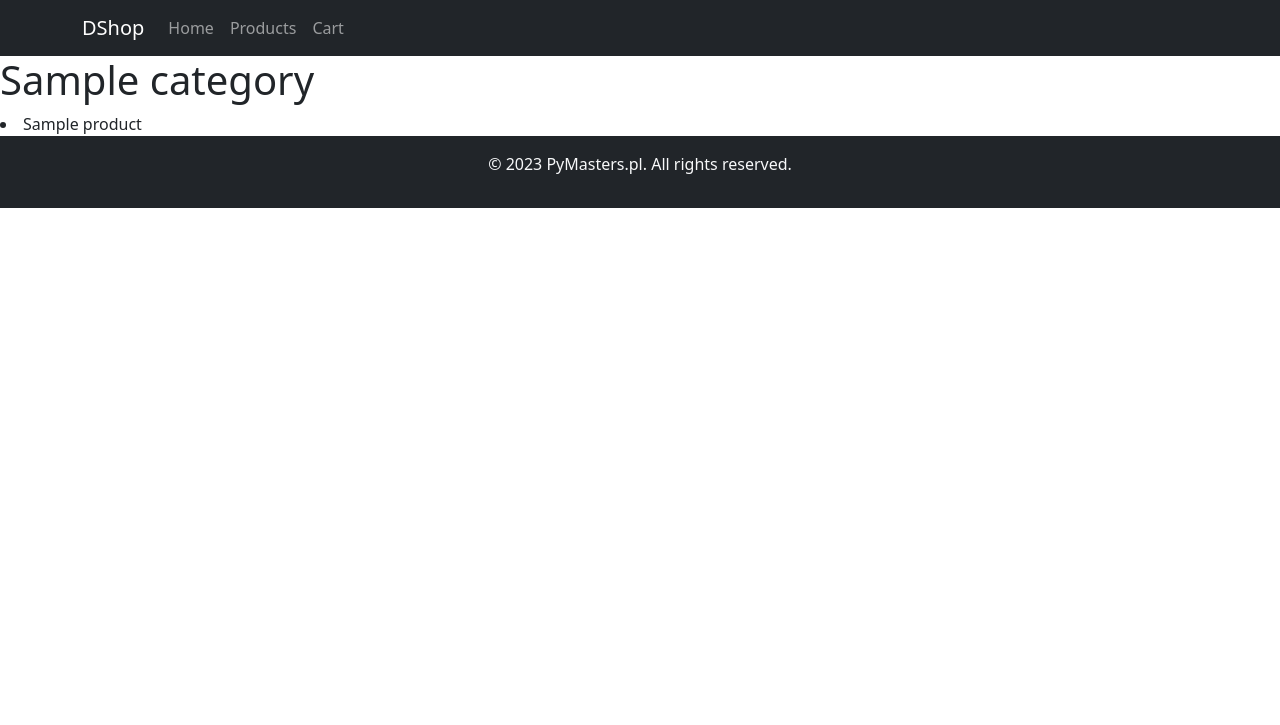
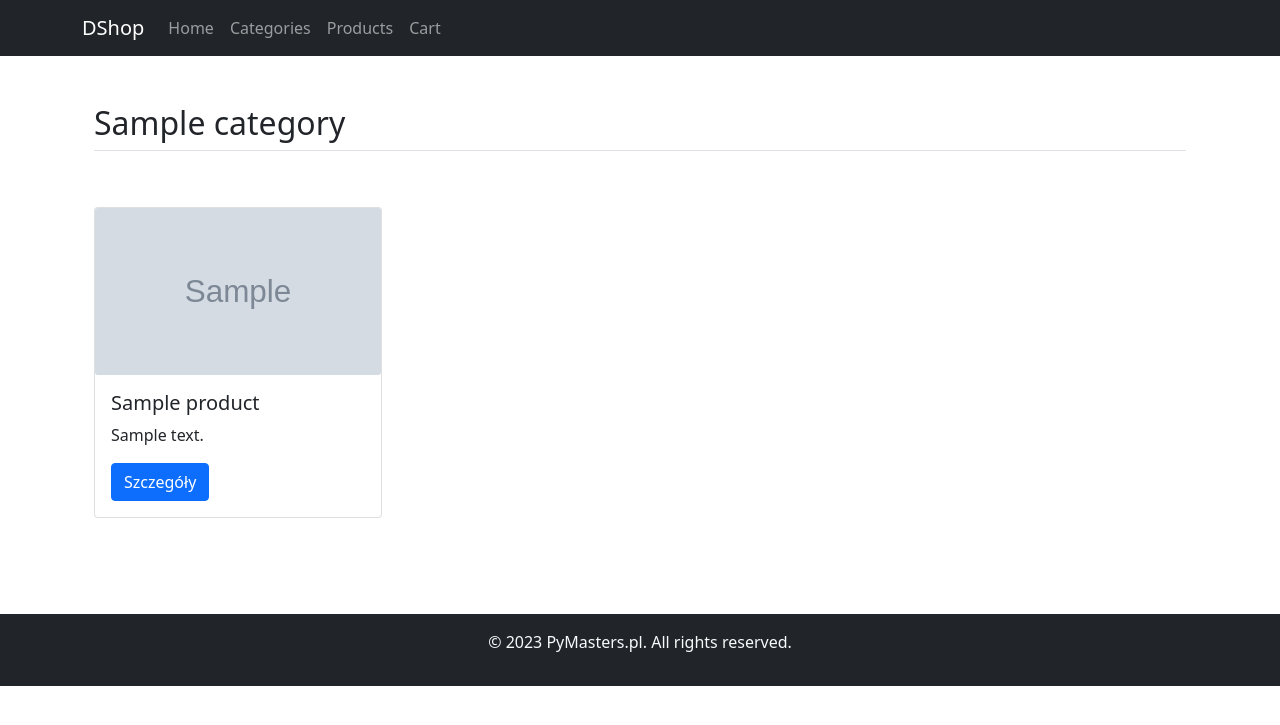
Before and after one commit to pymasterspl/Dshop, a Django app: a page that uses Dshop/templates/base.html in a window 1280 px wide. Shown: the top 725 px of the page. Run offline with Django 4.2, Linux system fonts and the light colour scheme; tables that the repository leaves empty hold one stand-in row (values such as "Sample post"); grey boxes marked "Sample" are stand-in pictures; parts of the project's set-up code (start-up, migrations or seed data) failed here and were passed over; some libraries are stand-ins or nearby versions.

Commit message:
creating templates for categories and category-detail

```diff
--- a/Dshop/apps/products_catalogue/templates/products_catalogue/category_detail.html
+++ b/Dshop/apps/products_catalogue/templates/products_catalogue/category_detail.html
@@ -2,10 +2,45 @@
 
 {% block content %}
 
-<h1>{{ category.name }}</h1>
-{% for product in category.product_set.all %}
-    <li>{{ product.name }}</li>
-{% endfor %}
+<style>
+    .card-img {
+    width: 100%;
+    height: 13vw;
+}
+    .embed-responsive .card-img {
+    object-fit: cover;
+}
+
+
+</style>
+
+<div class="container px-4 py-5" id="featured-3">
+    <h2 class="pb-2 border-bottom">{{ category.name }}</h2>
+    <div class="row g-4 py-5 row-cols-1 row-cols-lg-3">
+        {% for product in category.product_set.all %}
+        {% if product.is_active %}
+        <div class="embed-responsive embed-responsive-16by9">
+            <div class="card" style="width: 18rem;">
+                {% if not product.images.all %}
+                <p>Brak zdjęć</p>
+                {% else %}
+                {% for pic in product.featured_photos %}
+                <img class="card-img" src="{{ pic.image.url }}" alt="{{ product.name }}"/>
+                {% empty %}
+                <img class="card-img" src="{{ product.images.first.image.url }}" alt="{{ product.name }}"/>
+                {% endfor %}
+                {% endif %}
+                <div class="card-body">
+                    <h5 class="card-title">{{ product.name }}</h5>
+                    <p class="card-text">{{ product.short_description }}</p>
+                    <a href="{% url 'product-detail' product.slug product.pk %}" class="btn btn-primary">Szczegóły</a>
+                </div>
+            </div>
+        </div>
+        {% endif %}
+        {% endfor %}
+    </div>
+</div>
 
 
 {% endblock %}
--- a/Dshop/templates/base.html
+++ b/Dshop/templates/base.html
@@ -5,7 +5,6 @@
     <meta name="viewport" content="width=device-width, initial-scale=1.0">
     <title>DShop</title>
     <link rel="stylesheet" href="https://cdn.jsdelivr.net/npm/bootstrap@5.0.0/dist/css/bootstrap.min.css">
-
 
 </head>
 <body>
@@ -22,7 +21,10 @@
                     <a class="nav-link" href="/">Home</a>
                 </li>
                 <li class="nav-item">
-                    <a class="nav-link" href="/products/">Products</a>
+                    <a class="nav-link" href="{% url 'category-list' %}">Categories</a>
+                </li>
+                <li class="nav-item">
+                    <a class="nav-link" href="{% url 'products-list' %}">Products</a>
                 </li>
                 <li class="nav-item">
                     <a class="nav-link" href="/cart/">Cart</a>
```
Also changed, not shown: Dshop/apps/products_catalogue/templates/products_catalogue/categories_list.html (+24 -5 lines), Dshop/apps/products_catalogue/templates/products_catalogue/product_detail.html (+18 -10 lines), Dshop/apps/products_catalogue/templates/products_catalogue/products_list.html (+16 -7 lines).
